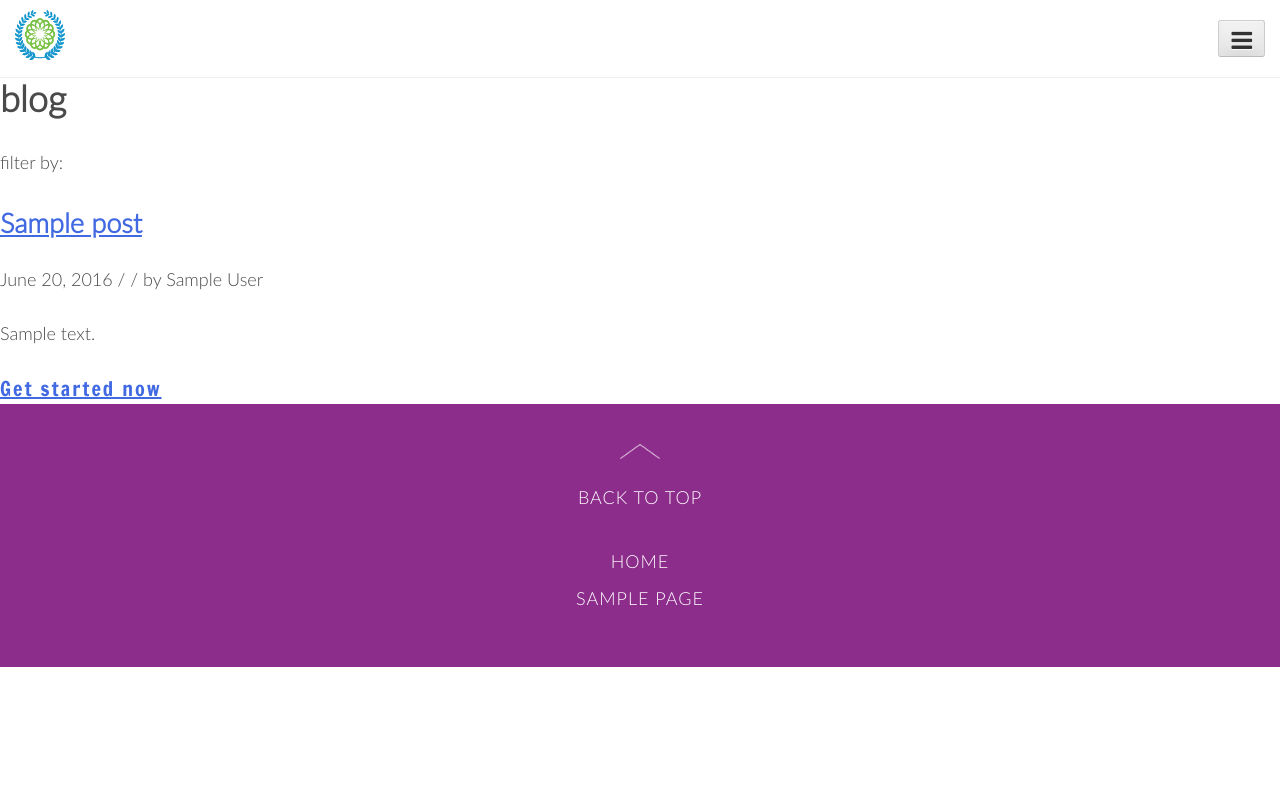
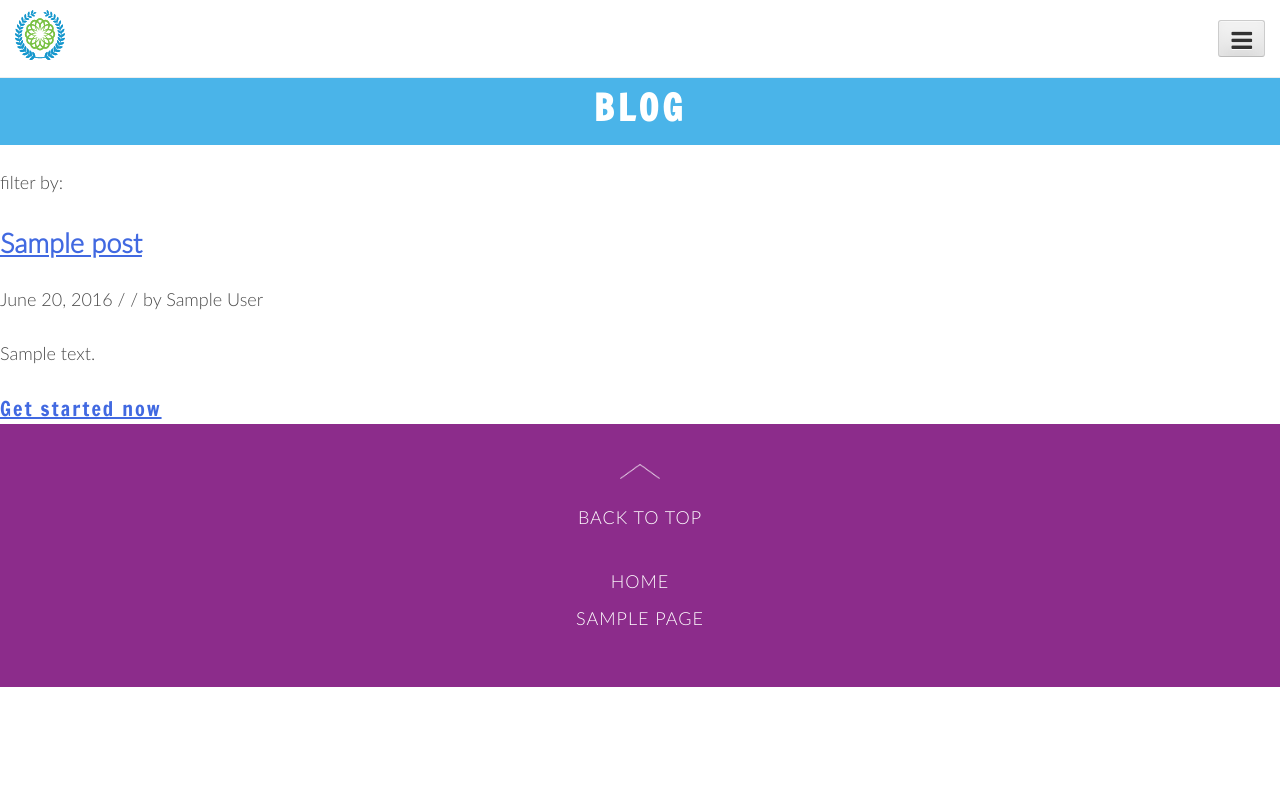
Before and after one commit to redacademy/ppa-spring-2016, a WordPress theme: template themes/dreamrider/home.php in a window 1280 px wide. Run offline with PHP 8.4 and a stand-in for WordPress, Linux system fonts and the light colour scheme; the site name, menu and one post (Sample post) are stand-ins, and other content is empty; some libraries are stand-ins or nearby versions.

Commit message:
add blog style sheet and edit program styles

```diff
--- /dev/null
+++ b/themes/dreamrider/sass/_blog.scss
@@ -0,0 +1,5 @@
+.blog{
+	h1{
+		@include page-heading;
+	}
+}
--- a/themes/dreamrider/sass/_programs.scss
+++ b/themes/dreamrider/sass/_programs.scss
@@ -15,6 +15,7 @@
 	.image-container img{
 		margin:0 auto;
 	}
+
 	@media (min-width: 340px) {
 		h1 {
 			font-family: 'montserrat-light';
--- a/themes/dreamrider/sass/style.scss
+++ b/themes/dreamrider/sass/style.scss
@@ -67,4 +67,5 @@ Nicolas Gallagher and Jonathan Neal http://necolas.github.com/normalize.css/
 @import "404";
 @import "contact";
 @import "programs";
+@import "blog";
 @import "community-partners";
--- a/themes/dreamrider/style.css
+++ b/themes/dreamrider/style.css
@@ -1440,6 +1440,20 @@ object {
   .programs-page-wrapper .entry-title {
     margin-top: 0; } }
 
+.blog h1 {
+  width: 100%;
+  padding: 10px;
+  font-family: "francois-one", sans-serif;
+  color: #fff;
+  background-color: #4ab4e9;
+  text-transform: uppercase;
+  text-align: center;
+  letter-spacing: 4px; }
+  .blog h1 h1 {
+    margin: 0;
+    font-size: 1.3rem;
+    font-weight: normal; }
+
 /* Community Partners: Logos */
 .partners-images {
   width: 100%;
```
